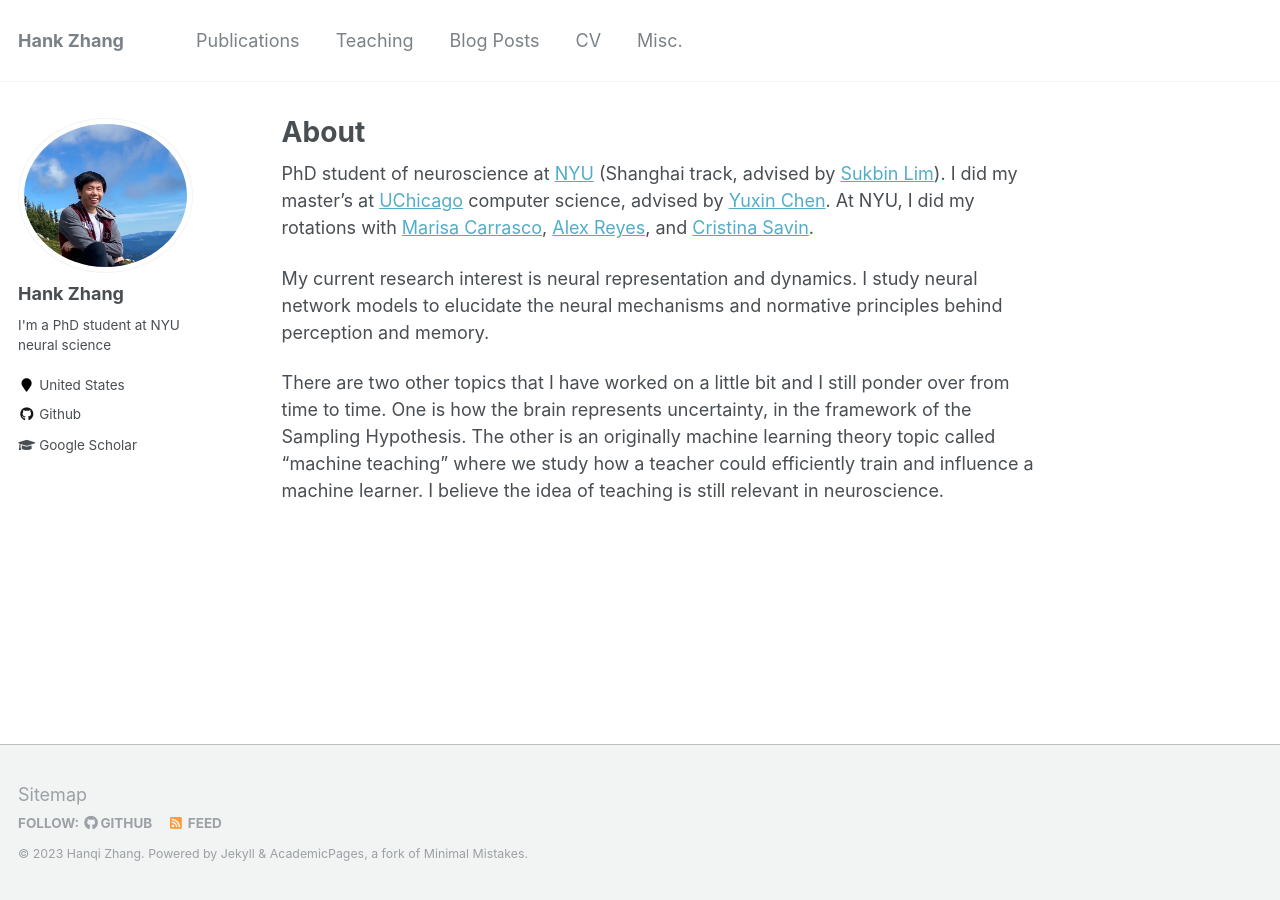
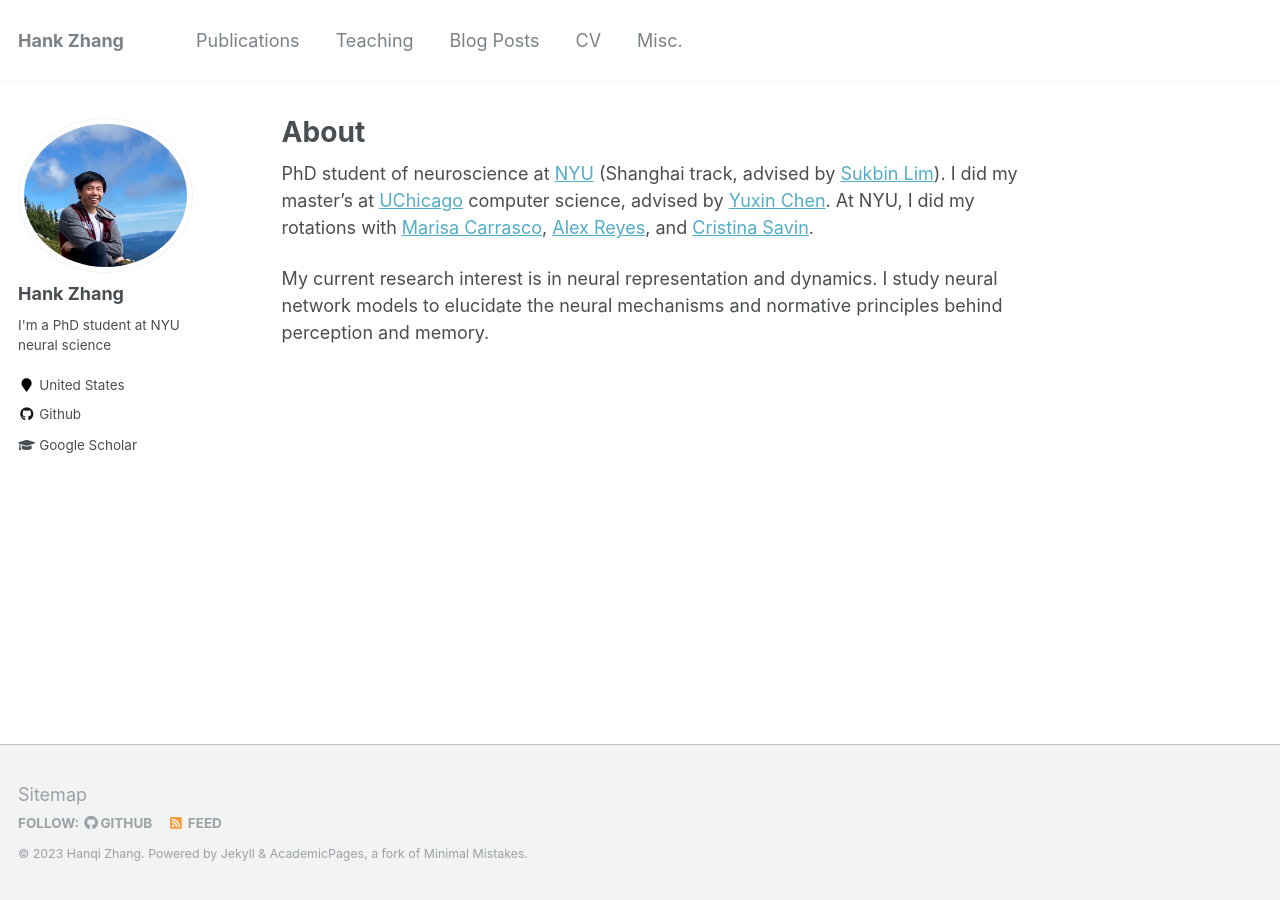
Before and after one commit to hanqizhang/hanqizhang.github.io, a Jekyll site: the page built from _pages/about.md, in a window 1280 px wide. Built offline with Jekyll 4.4.1, drawn with Linux system fonts in a browser that asks for light colours.

Commit message:
Update about.md

```diff
--- a/_pages/about.md
+++ b/_pages/about.md
@@ -10,6 +10,4 @@ redirect_from:
 
 PhD student of neuroscience at [NYU](https://shanghai.nyu.edu/academics/graduate/neural-science-phd-program) (Shanghai track, advised by [Sukbin Lim](https://shanghai.nyu.edu/academics/faculty/directory/sukbin-lim)). I did my master's at [UChicago](https://masters.cs.uchicago.edu/) computer science, advised by [Yuxin Chen](https://yuxinchen.org). At NYU, I did my rotations with [Marisa Carrasco](https://carrascolab.hosting.nyu.edu), [Alex Reyes](https://www.cns.nyu.edu/~reyes/), and [Cristina Savin](https://csavin.wixsite.com/savinlab).
 
-My current research interest is neural representation and dynamics. I study neural network models to elucidate the neural mechanisms and normative principles behind perception and memory.
-
-There are two other topics that I have worked on a little bit and I still ponder over from time to time. One is how the brain represents uncertainty, in the framework of the Sampling Hypothesis. The other is an originally machine learning theory topic called "machine teaching" where we study how a teacher could efficiently train and influence a machine learner. I believe the idea of teaching is still relevant in neuroscience.
+My current research interest is in neural representation and dynamics. I study neural network models to elucidate the neural mechanisms and normative principles behind perception and memory.
```
